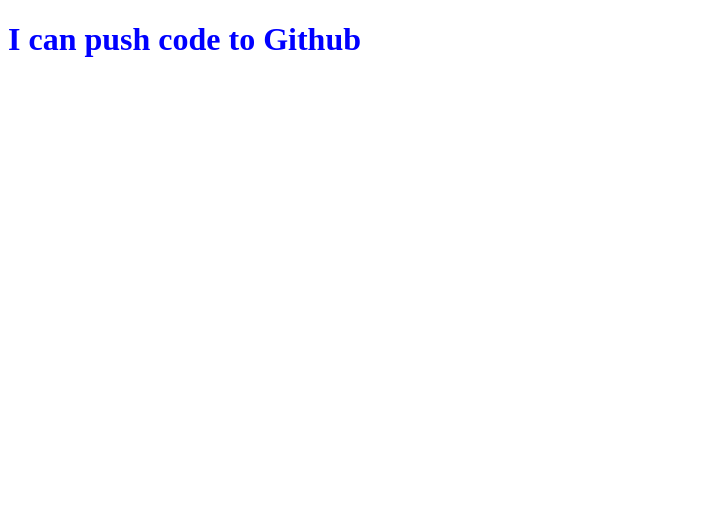
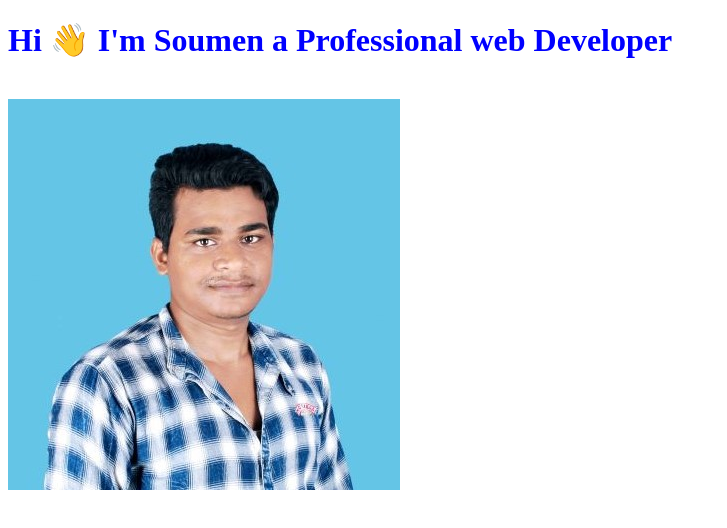
Before and after one commit to soumenmondal593/1st-repo, a plain HTML site: page index.html in a window 1280 px wide. Shown: the whole page, without its empty margins (0-727 px from the left). Drawn offline with Linux system fonts and the light colour scheme.

Commit message:
image added

```diff
--- a/index.html
+++ b/index.html
@@ -10,7 +10,9 @@
 </head>
 <body>
 
-<h1>I can push code to Github </h1>
+<h1>Hi 👋 I'm Soumen a Professional web Developer </h1> <br>
+
+<img src="Soumen Mondal (3) - Copy.jpg" alt="image of Soumen">
 
 
 
```
Also changed, not shown: Soumen Mondal (3) - Copy.jpg (added).
